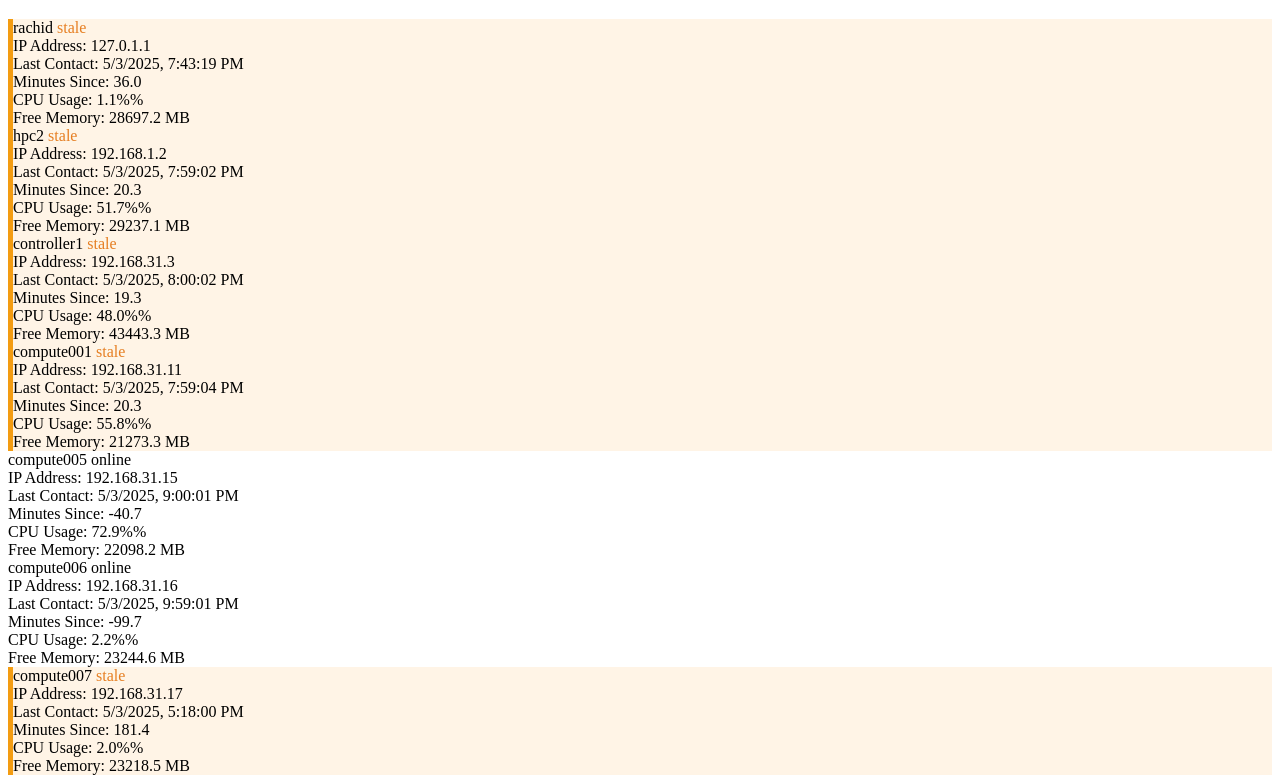
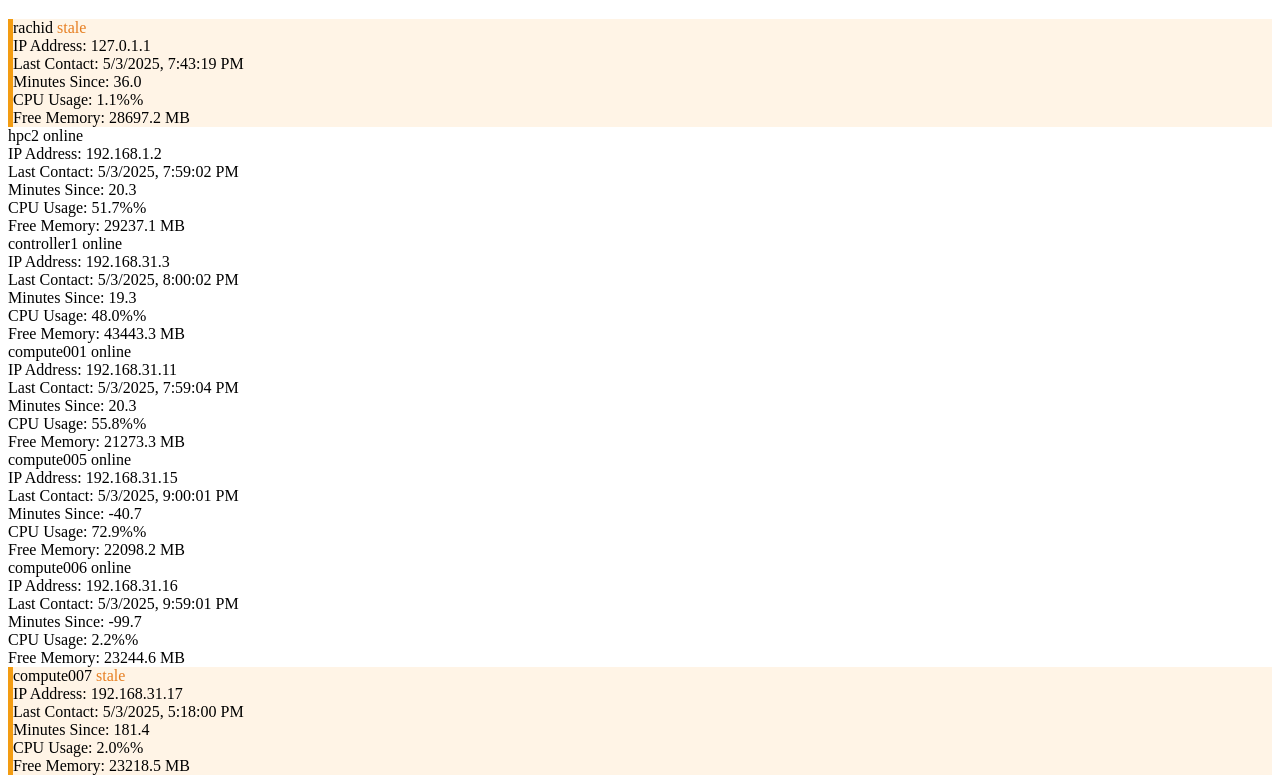
Before and after one commit to RB61/InterOrdis, a plain HTML site: page index.html in a window 1280 px wide. Shown: the part 61-844 px from the top of the page. Drawn offline with Linux system fonts and the light colour scheme.

Commit message:
Update index.html

```diff
--- a/index.html
+++ b/index.html
@@ -23,7 +23,7 @@
 
     <script>
         // Configuration - match this to your cron schedule
-        const MAX_MINUTES_SINCE_UPDATE = 10;  // Set this to 2x your cron interval
+        const MAX_MINUTES_SINCE_UPDATE = 30;  // Set this to 2x your cron interval
 
         document.addEventListener('DOMContentLoaded', function() {
             fetch('status.json')
```
